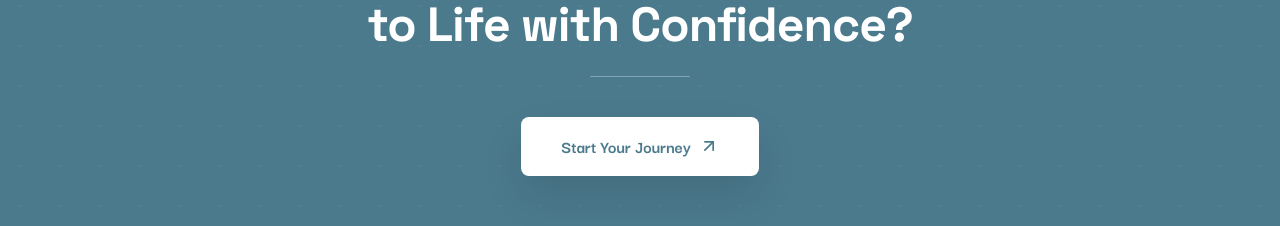
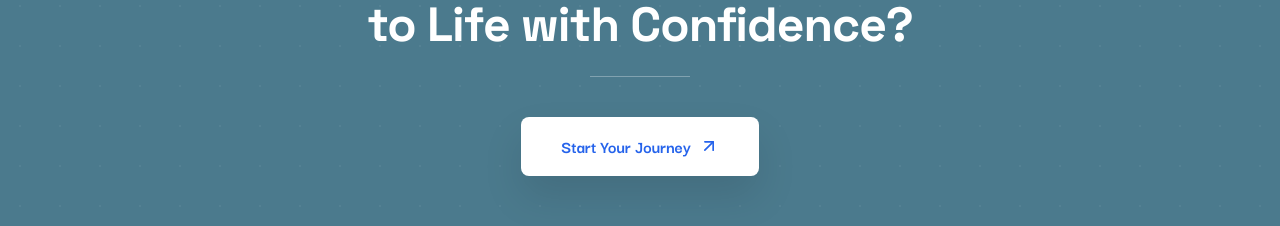
Before and after one commit to writeprovidence/STANCHTECH, a Next.js app: page /projects in a window 1280 px wide. Shown: the part 3168-3394 px from the top of the page. Built offline with nearby package versions, Linux system fonts and the light colour scheme; no server answers.

Commit message:
Add hover effects to journey CTA button

```diff
--- a/src/app/globals.css
+++ b/src/app/globals.css
@@ -825,3 +825,24 @@ span {
   transform: translateY(-5px) !important;
   box-shadow: 0 20px 40px rgba(0, 102, 255, 0.25) !important;
 }
+
+.journey-hero-btn {
+  background: #FFFFFF;
+  color: #2563eb;
+  padding: 16px 40px;
+  border-radius: 8px;
+  font-weight: 700;
+  text-decoration: none;
+  font-size: 18px;
+  display: inline-flex;
+  align-items: center;
+  gap: 8px;
+  box-shadow: 0 20px 40px rgba(0,0,0,0.1);
+  transition: all 0.3s ease;
+}
+
+.journey-hero-btn:hover {
+  transform: translateY(-5px);
+  box-shadow: 0 30px 60px rgba(11,26,46,0.15);
+  background: #f8fafc;
+}
--- a/src/app/projects/[id]/page.tsx
+++ b/src/app/projects/[id]/page.tsx
@@ -227,8 +227,8 @@ export default function ProjectDetail() {
 
                <ul style={{ listStyle: "none", padding: 0, display: "grid", gridTemplateColumns: "repeat(auto-fit, minmax(280px, 1fr))", gap: 32 }}>
                   {project.process.map((step, idx) => (
-                    <li key={idx} style={{ padding: "24px", background: "#f8fafc", borderLeft: "4px solid #fb5b17", display: "flex", flexDirection: "column", gap: 12 }}>
-                      <span style={{ fontSize: 12, fontWeight: 800, color: "#fb5b17" }}>PHASE 0{idx + 1}</span>
+                    <li key={idx} style={{ padding: "24px", background: "#f8fafc", borderLeft: "4px solid #2563eb", display: "flex", flexDirection: "column", gap: 12 }}>
+                      <span style={{ fontSize: 12, fontWeight: 800, color: "#2563eb" }}>PHASE 0{idx + 1}</span>
                       <p style={{ fontSize: 16, fontWeight: 700, color: "#0b1a2e", lineHeight: 1.4 }}>{step}</p>
                     </li>
                   ))}
@@ -265,7 +265,7 @@ export default function ProjectDetail() {
               <div style={{ borderTop: "1px solid #f1f5f9", paddingTop: 80 }}>
                  <div style={{ display: "flex", justifyContent: "space-between", alignItems: "flex-end", marginBottom: 48 }}>
                    <h2 style={{ fontSize: 28, fontWeight: 800, fontFamily: "var(--font-heading)" }}>Related Portfolio</h2>
-                   <Link href="/projects" style={{ color: "#fb5b17", fontWeight: 700, textDecoration: "none", fontSize: 14 }}>View All Portfolio</Link>
+                   <Link href="/projects" style={{ color: "#2563eb", fontWeight: 700, textDecoration: "none", fontSize: 14 }}>View All Portfolio</Link>
                  </div>
 
                  <div style={{ display: "grid", gridTemplateColumns: "repeat(auto-fill, minmax(300px, 1fr))", gap: 32 }}>
@@ -275,7 +275,7 @@ export default function ProjectDetail() {
                            <img src={rp.image} alt={rp.title} style={{ width: "100%", height: "100%", objectFit: "cover", borderRadius: 0 }} />
                         </div>
                         <div>
-                          <p style={{ fontSize: 12, fontWeight: 800, color: "#fb5b17", marginBottom: 4 }}>{rp.category}</p>
+                          <p style={{ fontSize: 12, fontWeight: 800, color: "#2563eb", marginBottom: 4 }}>{rp.category}</p>
                           <h4 style={{ fontSize: 18, fontWeight: 800 }}>{rp.title}</h4>
                         </div>
                       </Link>
--- a/src/app/projects/page.tsx
+++ b/src/app/projects/page.tsx
@@ -252,19 +252,7 @@ export default function ProjectsPage() {
          <div style={{ maxWidth: 800, margin: "0 auto", position: "relative", zIndex: 10 }}>
            <h2 style={{ fontSize: "clamp(32px, 5vw, 48px)", fontWeight: 800, marginBottom: 24, fontFamily: "var(--font-heading)" }}>Ready to Bring your Portfolio <br /> to Life with Confidence?</h2>
            <div style={{ width: 100, height: 1, background: "rgba(255,255,255,0.3)", margin: "0 auto 40px" }} />
-           <Link href="/contact" style={{
-             background: "#FFFFFF",
-             color: "#4B7A8D",
-             padding: "16px 40px",
-             borderRadius: 8,
-             fontWeight: 700,
-             textDecoration: "none",
-             fontSize: 18,
-             display: "inline-flex",
-             alignItems: "center",
-             gap: 8,
-             boxShadow: "0 20px 40px rgba(0,0,0,0.1)"
-           }}>
+           <Link href="/contact" className="journey-hero-btn">
              Start Your Journey <ArrowUpRight size={20} />
            </Link>
          </div>
```
